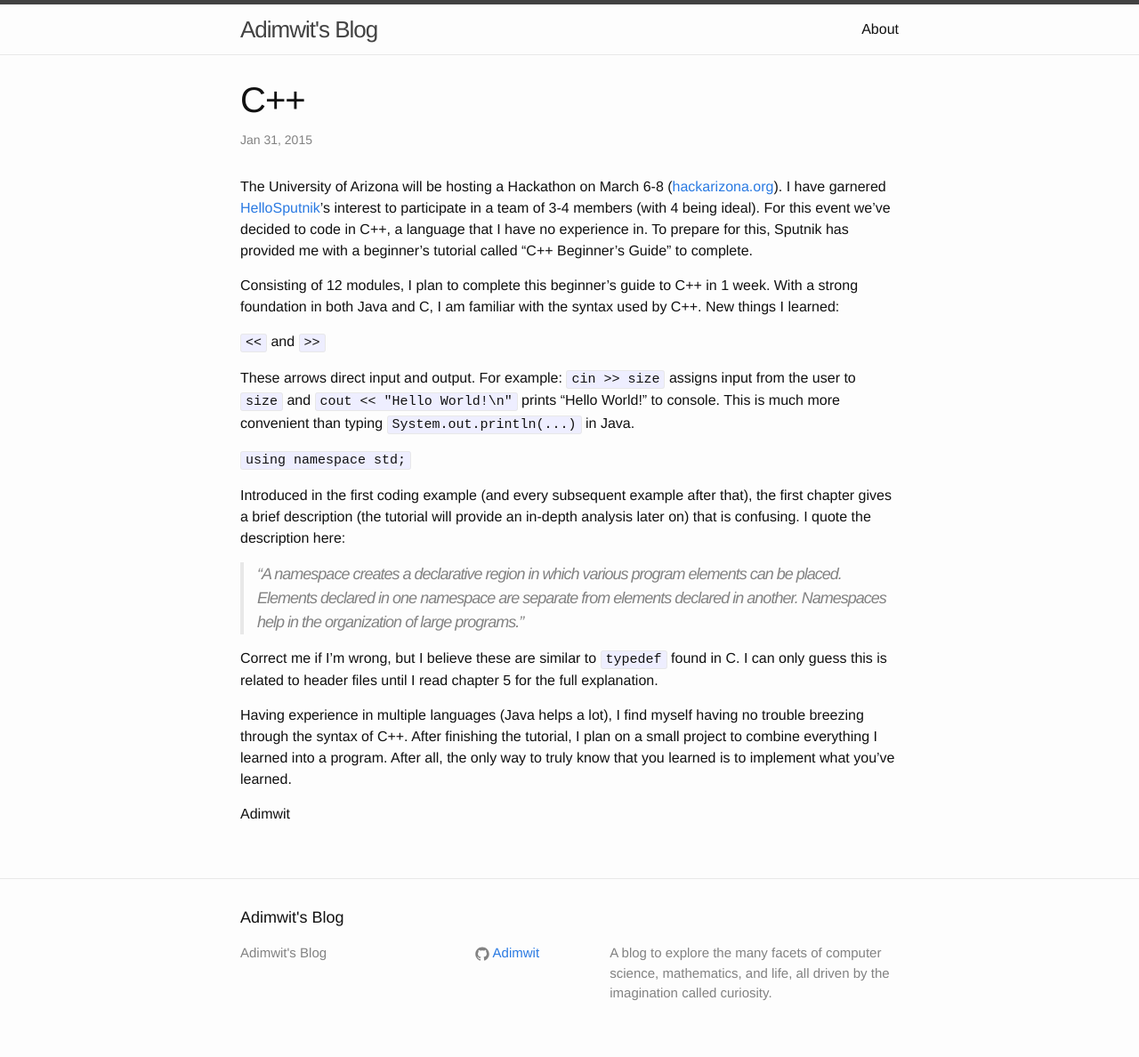
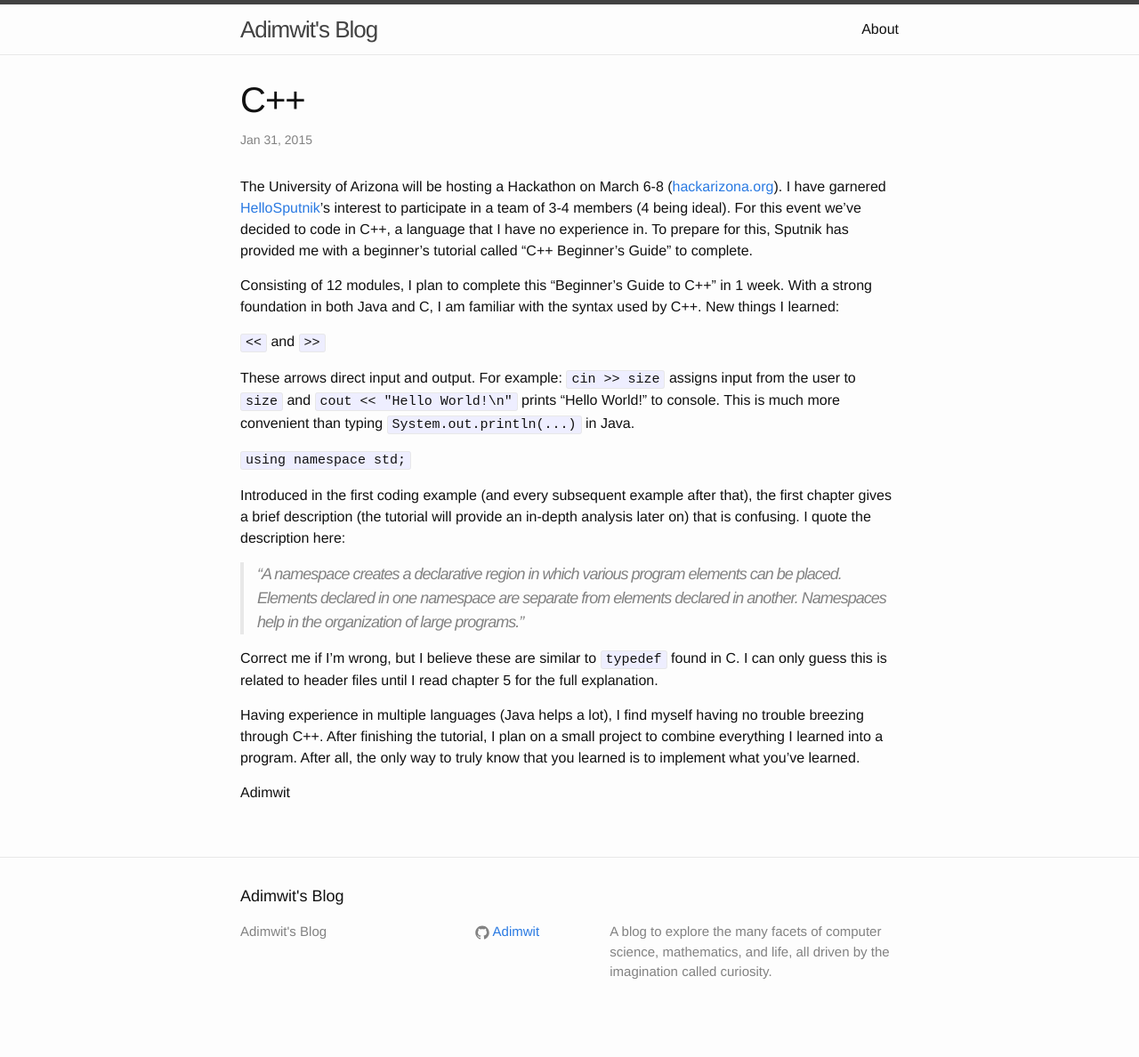
Before and after one commit to Adimwit/Adimwit.github.io, a Jekyll site: the page built from _posts/2015-01-31-C++.markdown, in a window 1280 px wide. Shown: the whole page at 89% size. Built offline with Jekyll 4.4.1, drawn with Linux system fonts in a browser that asks for light colours; after the commit the page ends 1164 px from its top, so only the background shows below that.

Commit message:
post 1/31 edits

````diff
--- a/_posts/2015-01-31-C++.markdown
+++ b/_posts/2015-01-31-C++.markdown
@@ -4,9 +4,9 @@ title:  "C++"
 date:   2015-01-31 22:32:00
 categories: blog january
 ---
-The University of Arizona will be hosting a Hackathon on March 6-8 ([hackarizona.org][hackarizona.org]). I have garnered [HelloSputnik][HelloSputnik]'s interest to participate in a team of 3-4 members (with 4 being ideal). For this event we've decided to code in C++, a language that I have no experience in. To prepare for this, Sputnik has provided me with a beginner's tutorial called "C++ Beginner's Guide" to complete.
+The University of Arizona will be hosting a Hackathon on March 6-8 ([hackarizona.org][hackarizona.org]). I have garnered [HelloSputnik][HelloSputnik]'s interest to participate in a team of 3-4 members (4 being ideal). For this event we've decided to code in C++, a language that I have no experience in. To prepare for this, Sputnik has provided me with a beginner's tutorial called "C++ Beginner's Guide" to complete.
 
-Consisting of 12 modules, I plan to complete this beginner's guide to C++ in 1 week. With a strong foundation in both Java and C, I am familiar with the syntax used by C++. New things I learned:
+Consisting of 12 modules, I plan to complete this "Beginner's Guide to C++" in 1 week. With a strong foundation in both Java and C, I am familiar with the syntax used by C++. New things I learned:
 
 ```<<``` and ```>>```
 
@@ -21,7 +21,7 @@ Introduced in the first coding example (and every subsequent example after that)
 
 Correct me if I'm wrong, but I believe these are similar to ```typedef``` found in C. I can only guess this is related to header files until I read chapter 5 for the full explanation.
 
-Having experience in multiple languages (Java helps a lot), I find myself having no trouble breezing through the syntax of C++. After finishing the tutorial, I plan on a small project to combine everything I learned into a program. After all, the only way to truly know that you learned is to implement what you've learned.
+Having experience in multiple languages (Java helps a lot), I find myself having no trouble breezing through C++. After finishing the tutorial, I plan on a small project to combine everything I learned into a program. After all, the only way to truly know that you learned is to implement what you've learned.
 
 Adimwit
 
````
